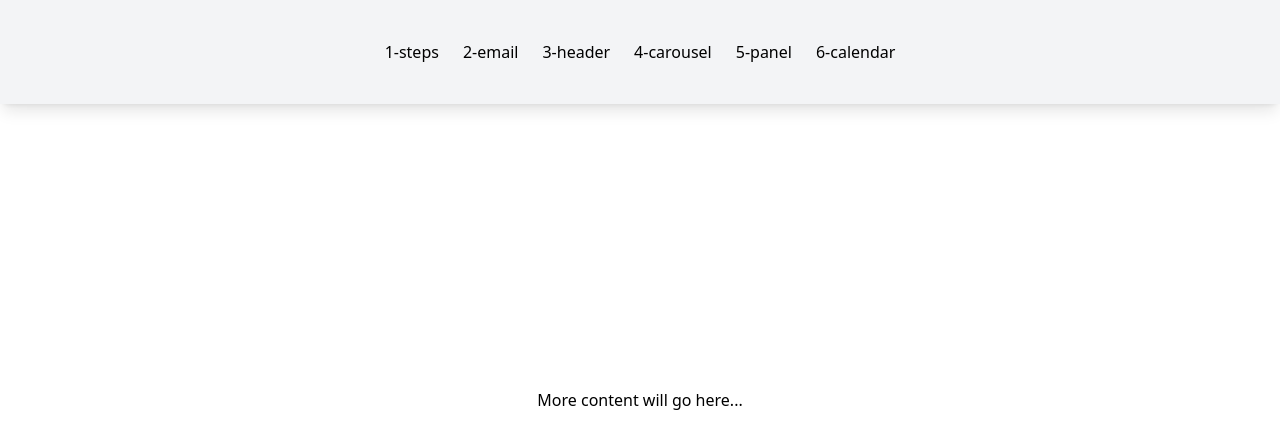
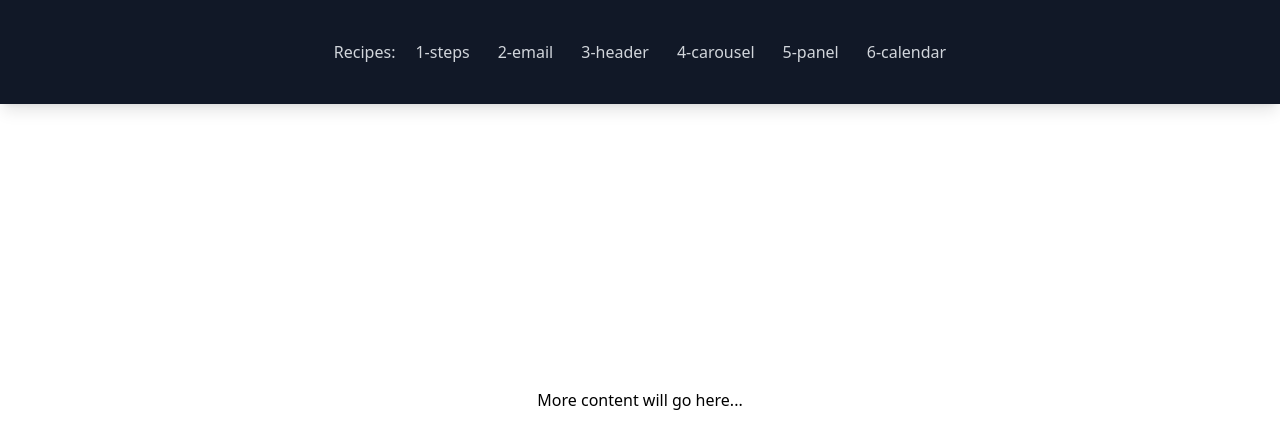
Before and after one commit to midcenturydude7/nextjs-framer-motion-recipes, a Next.js app: page / in a window 1280 px wide. Shown: the top 448 px of the page. Built offline with nearby package versions, Linux system fonts and the light colour scheme.

Commit message:
Adjusted styles

```diff
--- a/app/components/Header.jsx
+++ b/app/components/Header.jsx
@@ -2,8 +2,9 @@ import Link from "next/link";
 
 export default function Header() {
   return (
-    <div className="fixed inset-x-0 z-10 bg-gray-100 shadow-lg">
-      <ul className="flex items-center justify-center gap-2 py-10">
+    <div className="fixed inset-x-0 z-10 bg-gray-900 shadow-lg">
+      <ul className="flex items-center justify-center gap-3 py-10 text-gray-300">
+        <li className="pr-2">Recipes:</li>
         <Link href="/1-step">
           <li>1-steps</li>
         </Link>
```
